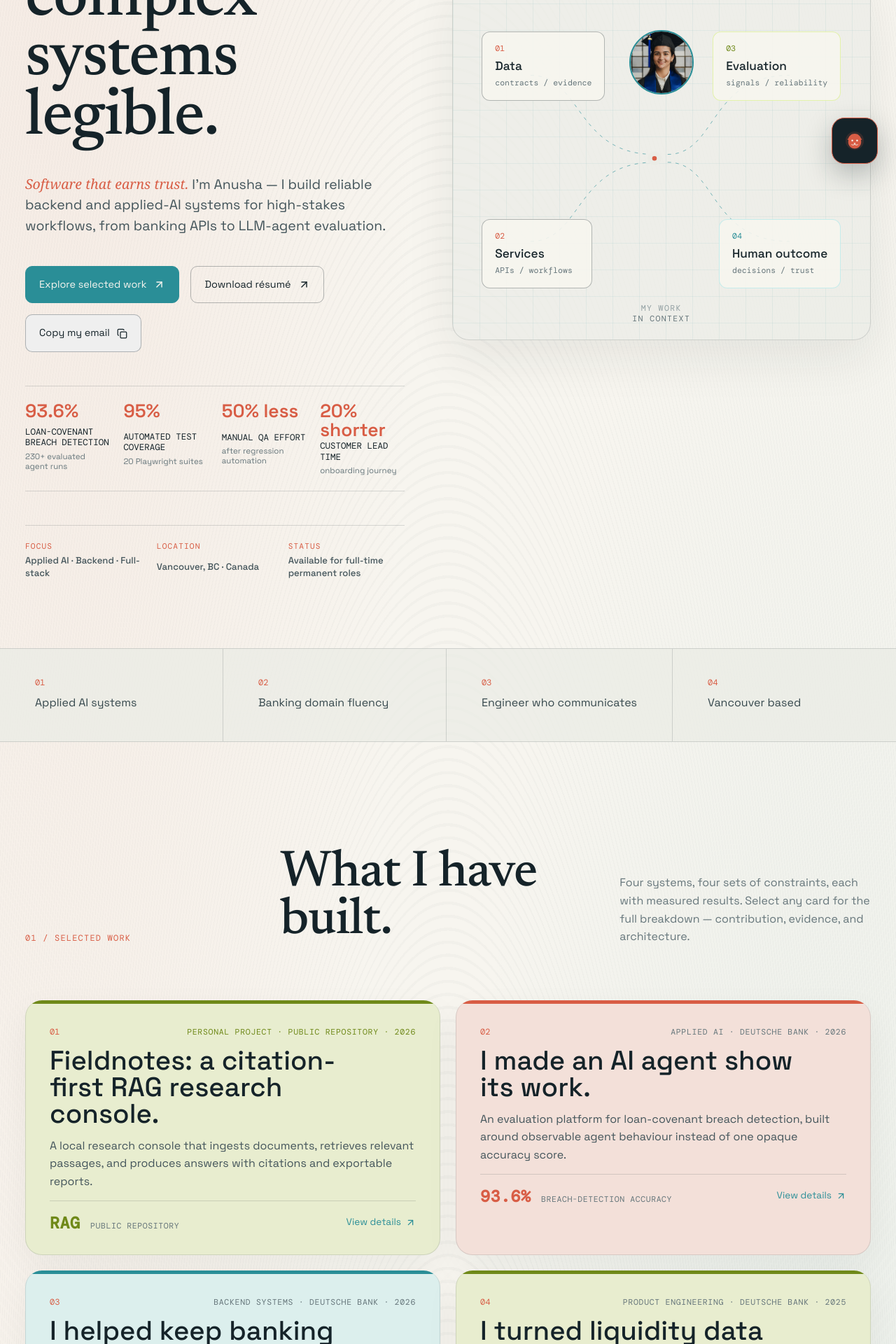
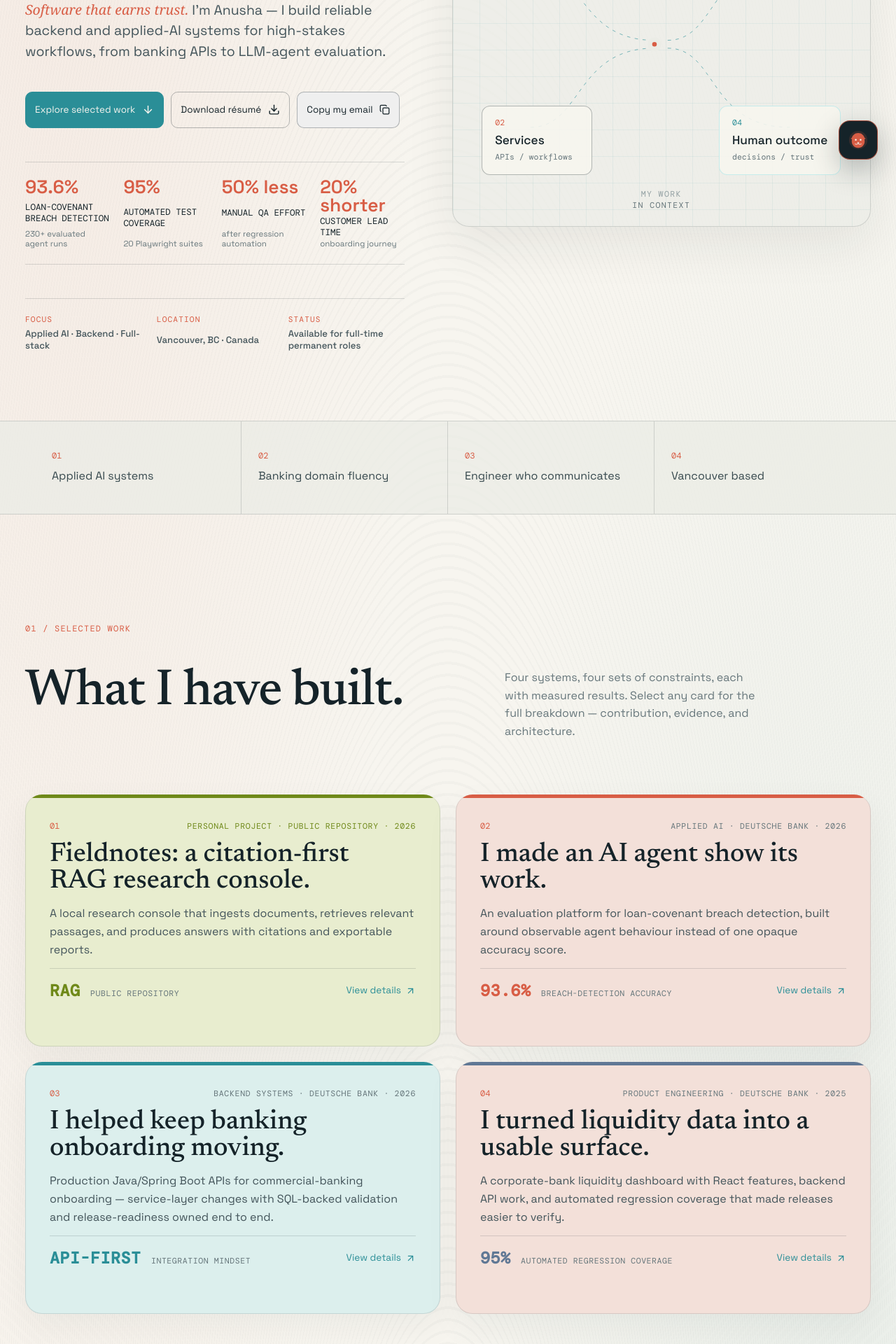
Before and after one commit to anushadagar1407/portfolio, a React (Vite) app: page / in a window 1280 px wide. Shown: the part 540-2460 px from the top of the page at 70% size. Built offline with nearby package versions, Linux system fonts and the light colour scheme.

Commit message:
fix: finish responsive portfolio audit

```diff
--- a/src/main.jsx
+++ b/src/main.jsx
@@ -1,6 +1,6 @@
 import React, { useEffect, useRef, useState } from 'react'
 import { createRoot } from 'react-dom/client'
-import { ArrowLeft, ArrowUpRight, Check, Copy, MapPin, Menu, Send, X } from 'lucide-react'
+import { ArrowDown, ArrowLeft, ArrowUpRight, Check, Copy, Download, MapPin, Menu, Send, X } from 'lucide-react'
 import './styles.css'
 
 const PLAUSIBLE_DOMAIN = 'anusha-dagar-portfolio.anusha-dagar-portfolio.workers.dev'
@@ -101,7 +101,7 @@ const projects = [
     architecture: ['React dashboard', 'Backend APIs', 'Data views', 'Playwright + Allure'],
     architectureNote: 'User and banking data are represented as generic data views.',
     stack: 'React · API integration · Playwright · Allure · CI/CD',
-    accent: 'lime',
+    accent: 'sky',
   },
 ]
 
@@ -120,7 +120,7 @@ const experience = [
     ],
   },
   {
-    period: 'Jul — Aug 2026',
+    period: 'Jul 2026 — Aug 2026',
     company: 'Deutsche Bank',
     title: 'Associate Engineer · Commercial Banking Onboarding',
     location: 'Berlin',
@@ -131,7 +131,7 @@ const experience = [
     ],
   },
   {
-    period: 'Feb — Jul 2026',
+    period: 'Feb 2026 — Jul 2026',
     company: 'Deutsche Bank',
     title: 'Software Engineer Intern · Master’s Thesis — AI Agent Evaluation',
     location: 'Berlin',
@@ -141,7 +141,7 @@ const experience = [
     ],
   },
   {
-    period: 'Apr — Sep 2025',
+    period: 'Apr 2025 — Sep 2025',
     company: 'Deutsche Bank',
     title: 'Software Engineer Intern · Corporate Bank Liquidity Dashboard',
     location: 'Berlin',
@@ -161,7 +161,7 @@ const experience = [
     ],
   },
   {
-    period: 'May — Jul 2022',
+    period: 'May 2022 — Jul 2022',
     company: 'Citi India',
     title: 'Software Analyst Intern · Commodities Technology',
     location: 'Pune',
@@ -180,15 +180,10 @@ const chatWelcome = 'Hi, I’m the guide to this portfolio. Ask me about Anusha
 
 const chatSuggestions = [
   'What has Anusha built?',
-  'Where has she worked?',
-  'What are her strongest skills?',
+  'Tell me about her banking work',
+  'What did she study?',
   'Is she available full-time?',
   'How do I contact her?',
-  'Tell me about her banking work',
-  'What did she study?',
-  'Is she in Vancouver?',
-  'Show the public RAG project',
-  'Why would a team hire her?',
 ]
 
 const chatKnowledge = [
@@ -318,8 +313,8 @@ function Hero({ onCopyEmail, copied }) {
         <h1>Software engineer who makes complex systems legible.</h1>
         <p className="hero-lede"><em>Software that earns trust.</em> I’m Anusha — I build reliable backend and applied-AI systems for high-stakes workflows, from banking APIs to LLM-agent evaluation.</p>
         <div className="hero-actions">
-          <a className="button button-primary" href="#work">Explore selected work <ArrowUpRight size={17} /></a>
-          <a className="button button-quiet" href="/Anusha_Dagar_Resume.pdf" download>Download résumé <ArrowUpRight size={17} /></a>
+          <a className="button button-primary" href="#work">Explore selected work <ArrowDown size={17} /></a>
+          <a className="button button-quiet" href="/Anusha_Dagar_Resume.pdf" download>Download résumé <Download size={17} /></a>
           <button className="button button-quiet" onClick={onCopyEmail}>{copied ? <><Check size={15} /> Email copied</> : <>Copy my email <Copy size={15} /></>}</button>
         </div>
         <div className="hero-metrics" aria-label="Selected results">
@@ -550,7 +545,6 @@ function ContactSection({ onCopyEmail, copied }) {
           <label><span>Email</span><input name="email" type="email" autoComplete="email" required /></label>
           <label><span>Message</span><textarea name="message" rows="4" required /></label>
           <button className="button button-primary" type="submit">Send enquiry <ArrowUpRight size={16} /></button>
-          <p className="contact-form-note">Opens your mail client until a Formspree endpoint is configured.</p>
           {formStatus && <p className="contact-form-status" role="status">{formStatus}</p>}
         </form>
       </div>
@@ -563,6 +557,7 @@ function Footer() {
     <footer className="footer">
       <span>© 2026 Anusha Dagar</span>
       <span>Designed and built by me in Vancouver <MapPin size={14} /></span>
+      <span className="footer-links"><a href="https://www.linkedin.com/in/anusha-dagar-82834619a/" target="_blank" rel="noreferrer">LinkedIn <ArrowUpRight size={13} /></a><a href="https://github.com/anushadagar1407" target="_blank" rel="noreferrer">GitHub <ArrowUpRight size={13} /></a></span>
       <a href="#top">Back to top ↑</a>
     </footer>
   )
@@ -580,7 +575,12 @@ function ChatBot() {
   const scrollRef = useRef(null)
 
   useEffect(() => {
-    scrollRef.current?.scrollTo({ top: scrollRef.current.scrollHeight, behavior: 'smooth' })
+    if (!scrollRef.current) return
+    if (open && messages.length === 1 && !typing) {
+      scrollRef.current.scrollTo({ top: 0, behavior: 'auto' })
+      return
+    }
+    scrollRef.current.scrollTo({ top: scrollRef.current.scrollHeight, behavior: 'smooth' })
   }, [messages, typing, open])
 
   useEffect(() => {
--- a/src/styles.css
+++ b/src/styles.css
@@ -34,7 +34,7 @@ button:focus-visible, a:focus-visible, input:focus-visible, textarea:focus-visib
 .skip-link:focus { transform: translateY(0); }
 .section-pad { width: min(1180px, calc(100% - 64px)); margin: 0 auto; }
 .hero { min-height: 680px; display: grid; grid-template-columns: minmax(0, .95fr) minmax(420px, 1.05fr); gap: 52px; align-items: center; padding-top: 52px; padding-bottom: 75px; }
-.availability, .section-index, .detail-top, .stack-line, .toolkit-grid span, .hero-proof { color: var(--muted); font-family: 'DM Mono', monospace; font-size: 10px; letter-spacing: .1em; text-transform: uppercase; }
+.availability, .section-index, .detail-top, .stack-line, .toolkit-grid span { color: var(--muted); font-family: 'DM Mono', monospace; font-size: 10px; letter-spacing: .1em; text-transform: uppercase; }
 .availability { display: flex; align-items: center; gap: 9px; margin-bottom: 31px; }
 .live-dot { width: 7px; height: 7px; background: var(--lime); border-radius: 50%; box-shadow: 0 0 0 5px rgba(210,239,115,.1); }
 h1, h2, h3, p { margin: 0; }
@@ -46,9 +46,6 @@ em { color: var(--coral); font-family: var(--serif); font-weight: 400; }
 .button:hover { transform: translateY(-2px); border-color: var(--paper); }
 .button-primary { color: var(--ink); background: var(--aqua); border-color: var(--aqua); }
 .button-quiet { color: var(--paper); }
-.hero-proof { display: flex; align-items: center; gap: 10px; margin-top: 38px; font-size: 9px; }
-.hero-proof > span:first-child, .hero-proof > span:nth-last-child(2) { color: var(--aqua); font-size: 18px; font-family: 'Space Grotesk', sans-serif; letter-spacing: 0; }
-.proof-line { height: 1px; width: 46px; background: var(--line-strong); margin: 0 3px; }
 .hero-meta { display: grid; grid-template-columns: repeat(3, 1fr); gap: 16px; max-width: 620px; margin-top: 43px; padding-top: 18px; border-top: 1px solid var(--line); }
 .hero-meta div { display: grid; gap: 5px; }
 .hero-meta span, .mini-label { color: var(--coral); font: 9px 'DM Mono', monospace; letter-spacing: .1em; }
@@ -91,38 +88,6 @@ em { color: var(--coral); font-family: var(--serif); font-weight: 400; }
 .section-index { color: var(--coral); }
 h2 { font-size: clamp(39px, 5vw, 68px); line-height: .98; font-weight: 500; }
 .section-intro p { color: var(--muted); max-width: 300px; font-size: 15px; line-height: 1.55; }
-.project-layout { display: grid; grid-template-columns: .85fr 1.15fr; border-top: 1px solid var(--line); }
-.project-list { border-right: 1px solid var(--line); }
-.project-tab { width: 100%; min-height: 142px; display: grid; grid-template-columns: 42px 1fr 22px; grid-template-rows: auto 1fr; gap: 10px; text-align: left; padding: 23px 24px; background: transparent; border: 0; border-bottom: 1px solid var(--line); cursor: pointer; transition: background .2s ease; }
-.project-tab:hover, .project-tab.active { background: var(--ink-2); }
-.project-tab.active { border-left: 3px solid var(--coral); padding-left: 21px; }
-.project-tab.active.aqua { border-left-color: var(--aqua); }
-.project-tab.active.lime { border-left-color: var(--lime); }
-.project-tab.open-source .tab-title { color: var(--lime); }
-.tab-number { color: var(--coral); font: 11px 'DM Mono', monospace; }
-.tab-title { color: var(--muted); font: 10px 'DM Mono', monospace; text-transform: uppercase; letter-spacing: .06em; }
-.tab-arrow { color: var(--faint); justify-self: end; }
-.project-tab strong { grid-column: 2 / -1; font-size: 22px; line-height: 1.1; font-weight: 500; }
-.project-detail { min-height: 690px; padding: 39px 49px; background: var(--ink-2); position: relative; }
-.project-detail::after { content: ''; position: absolute; width: 126px; height: 126px; border: 1px solid rgba(255,120,89,.35); border-radius: 50%; right: 36px; bottom: 35px; box-shadow: 0 0 0 25px rgba(255,120,89,.035), 0 0 0 49px rgba(255,120,89,.025); pointer-events: none; }
-.project-detail.aqua::after { border-color: rgba(157,228,232,.35); box-shadow: 0 0 0 25px rgba(157,228,232,.035), 0 0 0 49px rgba(157,228,232,.025); }
-.project-detail.lime::after { border-color: rgba(210,239,115,.35); box-shadow: 0 0 0 25px rgba(210,239,115,.035), 0 0 0 49px rgba(210,239,115,.025); }
-.detail-top { display: flex; justify-content: space-between; gap: 20px; }
-.detail-top span:last-child { color: var(--faint); }
-.project-detail h3 { max-width: 490px; margin-top: 71px; font-size: clamp(35px, 4vw, 55px); line-height: 1; font-weight: 500; }
-.detail-summary { max-width: 500px; margin-top: 22px; color: #43545a; font-size: 16px; line-height: 1.55; }
-.detail-role { display: flex; flex-wrap: wrap; gap: 12px 24px; margin-top: 18px; color: var(--muted); font: 10px 'DM Mono', monospace; text-transform: uppercase; letter-spacing: .04em; }
-.detail-outcome { display: flex; align-items: baseline; gap: 15px; margin-top: 35px; }
-.detail-outcome strong { color: var(--coral); font-size: 43px; font-weight: 500; letter-spacing: 0; }
-.aqua .detail-outcome strong { color: var(--aqua); }
-.lime .detail-outcome strong { color: var(--lime); }
-.detail-outcome span { color: var(--muted); font: 10px 'DM Mono', monospace; text-transform: uppercase; letter-spacing: .06em; }
-.detail-outcome small { display: block; max-width: 300px; margin-top: 6px; color: #637477; font: 11px 'Space Grotesk', sans-serif; text-transform: none; letter-spacing: 0; line-height: 1.35; }
-.project-detail ul { display: grid; gap: 11px; list-style: none; padding: 0; margin: 27px 0 0; color: #33474b; font-size: 13px; }
-.project-detail li { display: flex; align-items: center; gap: 9px; }
-.project-detail li svg { color: var(--coral); }
-.aqua li svg { color: var(--aqua); }
-.lime li svg { color: var(--lime); }
 .stack-line { display: flex; flex-direction: column; gap: 7px; color: var(--muted); line-height: 1.5; max-width: 440px; margin-top: 28px; text-transform: none; letter-spacing: 0; font-size: 11px; }
 .stack-line span { color: var(--faint); font-size: 9px; letter-spacing: .1em; text-transform: uppercase; }
 .detail-responsibilities { margin-top: 28px; max-width: 570px; }
@@ -177,9 +142,6 @@ h2 { font-size: clamp(39px, 5vw, 68px); line-height: .98; font-weight: 500; }
 .timeline-item p { color: var(--muted); margin-top: 4px; font-size: 13px; }
 .timeline-item .timeline-note { color: #637477; font-size: 12px; font-style: italic; }
   .timeline-item ul { display: grid; gap: 4px; margin: 11px 0 0; padding-left: 17px; color: #405257; font-size: 13px; line-height: 1.45; }
-  .testimonial-grid { grid-template-columns: 1fr; }
-  .testimonial-card { min-height: 225px; padding: 20px 18px 21px; }
-  .testimonial-card blockquote { font-size: 15px; }
 .about-section { display: grid; grid-template-columns: .9fr 1.1fr; gap: 95px; padding-top: 90px; padding-bottom: 110px; border-top: 1px solid var(--line); }
 #about { scroll-margin-top: 100px; }
 .toolkit-section { border-top: 1px solid var(--line); padding-top: 88px; padding-bottom: 105px; display: grid; grid-template-columns: .95fr 1.05fr; gap: 100px; }
@@ -203,7 +165,7 @@ h2 { font-size: clamp(39px, 5vw, 68px); line-height: .98; font-weight: 500; }
 .contact-form input, .contact-form textarea { width: 100%; padding: 10px 11px; color: var(--paper); background: transparent; border: 1px solid var(--line-strong); font: 13px 'Space Grotesk', sans-serif; resize: vertical; }
 .contact-form textarea { min-height: 92px; }
 .contact-form .button { justify-content: center; margin-top: 3px; }
-.contact-form-note, .contact-form-status { max-width: 380px; color: var(--muted); font-size: 11px !important; line-height: 1.4 !important; }
+.contact-form-status { max-width: 380px; color: var(--muted); font-size: 11px !important; line-height: 1.4 !important; }
 .contact-form-status { color: var(--aqua); }
 .footer { width: min(1180px, calc(100% - 64px)); margin: auto; min-height: 84px; display: flex; align-items: center; justify-content: space-between; color: var(--faint); border-top: 1px solid var(--line); font: 10px 'DM Mono', monospace; }
 .footer span:nth-child(2) { display: inline-flex; align-items: center; gap: 5px; }
@@ -217,7 +179,7 @@ h2 { font-size: clamp(39px, 5vw, 68px); line-height: .98; font-weight: 500; }
   .topbar, .section-pad, .footer { width: min(100% - 40px, 720px); }
   .hero { grid-template-columns: 1fr; gap: 46px; padding-top: 70px; }
   .map { min-height: 410px; }
-  .section-intro, .project-layout, .approach-section, .about-section, .toolkit-section, .contact-section { grid-template-columns: 1fr; }
+  .section-intro, .approach-section, .about-section, .toolkit-section, .contact-section { grid-template-columns: 1fr; }
   .section-intro { gap: 20px; }
   .section-intro p { max-width: 470px; }
   .project-list { border-right: 0; }
@@ -241,8 +203,6 @@ h2 { font-size: clamp(39px, 5vw, 68px); line-height: .98; font-weight: 500; }
   .hero { min-height: auto; padding-top: 57px; padding-bottom: 68px; }
   h1 { font-size: clamp(44px, 12vw, 62px); }
   .hero-lede { font-size: 17px; }
-  .hero-proof { margin-top: 41px; flex-wrap: nowrap; gap: 7px; white-space: nowrap; font-size: 8px; }
-  .hero-proof .proof-line { width: 28px; }
   .hero-metrics { grid-template-columns: repeat(2, 1fr); gap: 15px 18px; margin-top: 32px; }
   .hero-meta { grid-template-columns: 1fr; gap: 12px; max-width: 260px; margin-top: 35px; }
   .map { min-height: 365px; }
@@ -257,16 +217,8 @@ h2 { font-size: clamp(39px, 5vw, 68px); line-height: .98; font-weight: 500; }
   .signal-band span { font-size: 13px; white-space: normal; }
   .work-section { padding-top: 92px; padding-bottom: 102px; }
   h2 { font-size: 43px; }
-  .project-tab { min-height: 126px; padding: 20px 17px; }
-  .project-tab.active { padding-left: 14px; }
-  .project-tab strong { font-size: 18px; }
-  .project-detail { min-height: 900px; padding: 28px 22px; }
-  .project-detail h3 { margin-top: 56px; font-size: 40px; }
-  .detail-outcome strong { font-size: 38px; }
-  .stack-line { margin-top: 24px; }
   .architecture-flow { grid-template-columns: repeat(2, minmax(0, 1fr)); gap: 9px; }
   .architecture-flow li:nth-child(2) > svg, .architecture-flow li:nth-child(4) > svg { display: none; }
-  .project-detail::after { right: 5px; bottom: 28px; }
   .approach-section { padding-top: 82px; padding-bottom: 84px; }
   .about-section { padding-top: 96px; padding-bottom: 96px; }
   .background-columns { grid-template-columns: 1fr; gap: 35px; }
@@ -434,7 +386,7 @@ h1 { max-width: 700px; font-size: clamp(4.2rem, 7.3vw, 7.5rem); line-height: .91
 h2 { font-size: clamp(3.2rem, 5.7vw, 5.4rem); line-height: .94; font-weight: 500; }
 h3 { font-size: 1.8rem; }
 .hero { min-height: 760px; gap: 68px; padding-top: 78px; padding-bottom: 98px; }
-.availability, .section-index, .detail-top, .stack-line, .toolkit-grid span, .hero-proof { font-size: .75rem; }
+.availability, .section-index, .detail-top, .stack-line, .toolkit-grid span { font-size: .75rem; }
 .availability { margin-bottom: 38px; }
 .hero-lede { max-width: 590px; margin-top: 36px; font-size: 1.22rem; line-height: 1.52; }
 .hero-actions { gap: 16px; margin-top: 42px; }
@@ -583,3 +535,49 @@ h3 { font-size: 1.8rem; }
   .chat-fab { width: 58px; height: 58px; border-radius: 16px; }
   .chat-panel { width: calc(100vw - 28px); max-height: calc(100vh - 28px); border-radius: 18px; }
 }
+
+/* Heuristic-audit repairs */
+.signal-band { grid-template-columns: repeat(4, minmax(0, 1fr)); padding-inline: max(18px, calc((100% - 1180px) / 2)); }
+.signal-band div { padding-inline: 24px; }
+.chat-messages { padding-top: 32px; scroll-padding-top: 32px; overflow-anchor: none; }
+h1 { font-size: clamp(3.8rem, 5.6vw, 4.8rem); }
+.hero-actions { flex-wrap: nowrap; gap: 10px; }
+.button { padding-inline: 13px; white-space: nowrap; font-size: .84rem; }
+.hero-metrics span { min-height: 3.4em; display: flex; flex-direction: column; }
+.hero-metrics small { margin-top: auto; }
+.section-intro { grid-template-columns: minmax(0, 1.1fr) minmax(0, .9fr); align-items: start; }
+.section-intro > .section-index { grid-column: 1 / -1; }
+.section-intro > h2 { grid-column: 1; grid-row: 2; }
+.section-intro > p { grid-column: 2; grid-row: 2; align-self: end; }
+.work-card.sky { background: #e3e9f0; }
+.work-card.sky::before { background: #607895; }
+.work-card.sky .work-card-metric strong { color: #607895; }
+.project-detail-panel.sky { border-top-color: #607895; }
+.project-detail-panel.sky .detail-outcome strong { color: #607895; }
+.work-card h3 { font-family: var(--display); }
+.chat-input button { background: var(--aqua); }
+.chat-input button:hover { filter: brightness(1.08); }
+.chatbot { bottom: 32px; }
+.chat-fab { width: 56px; height: 56px; border-color: rgba(216, 93, 69, .72); border-radius: 16px; }
+.footer { flex-wrap: wrap; gap: 14px 22px; }
+.footer-links { display: inline-flex; align-items: center; gap: 16px; }
+.footer-links a { display: inline-flex; align-items: center; gap: 4px; }
+.about-section, .toolkit-section, .contact-section { padding-top: 80px; padding-bottom: 84px; }
+
+@media (max-width: 900px) {
+  .signal-band { padding-inline: 0; }
+  .signal-band div { padding-inline: 20px; }
+}
+
+@media (max-width: 620px) {
+  .hero-actions { flex-direction: column; align-items: stretch; }
+  .button { width: 100%; }
+  .section-intro { grid-template-columns: 1fr; gap: 24px; }
+  .section-intro > .section-index, .section-intro > h2, .section-intro > p { grid-column: auto; grid-row: auto; }
+  .section-intro > p { align-self: auto; }
+  .signal-band { padding-inline: 0; }
+  .signal-band div { padding-inline: 17px; }
+  .chatbot { bottom: 22px; }
+  .chat-fab { width: 54px; height: 54px; }
+  .about-section, .toolkit-section, .contact-section { padding-top: 64px; padding-bottom: 70px; }
+}
```
